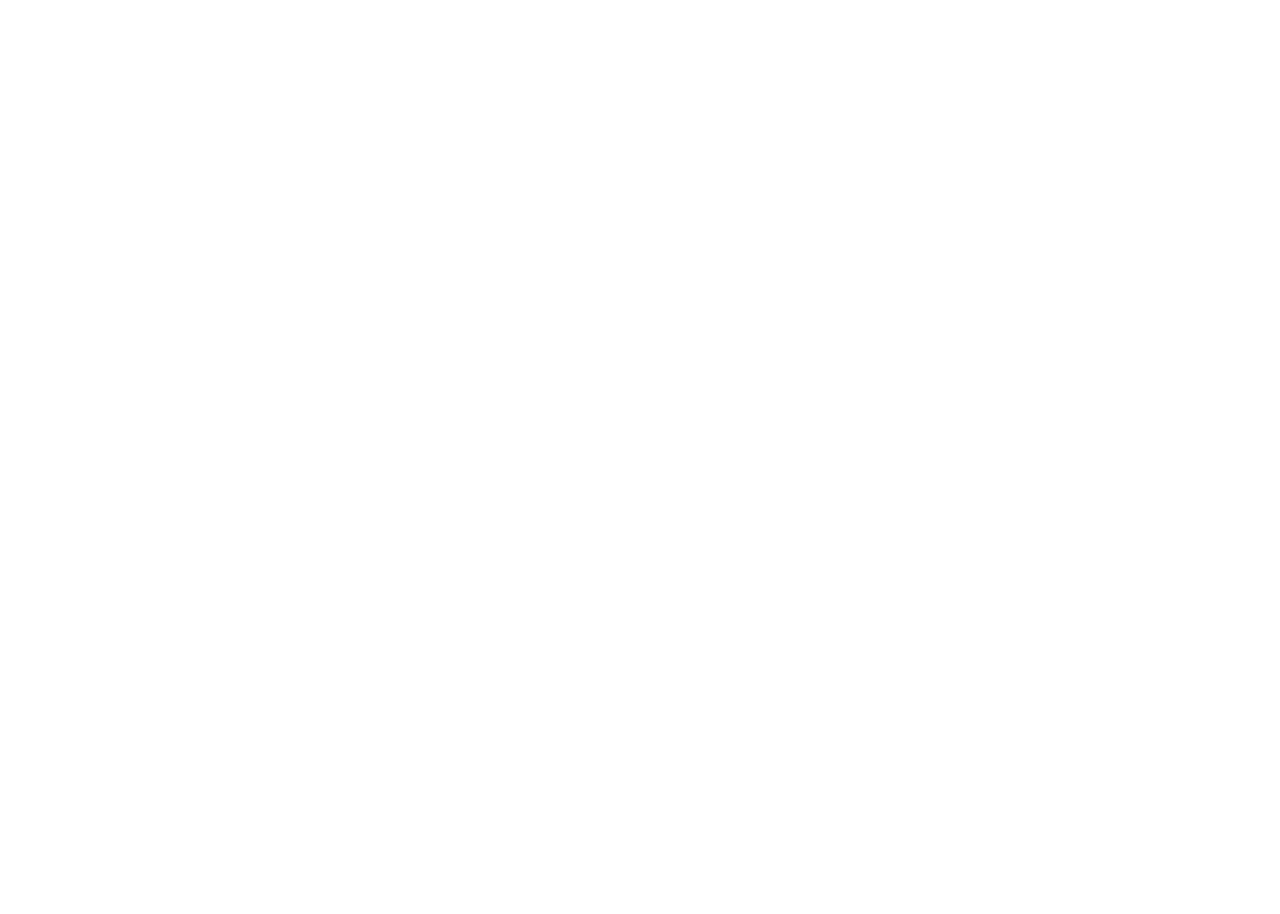
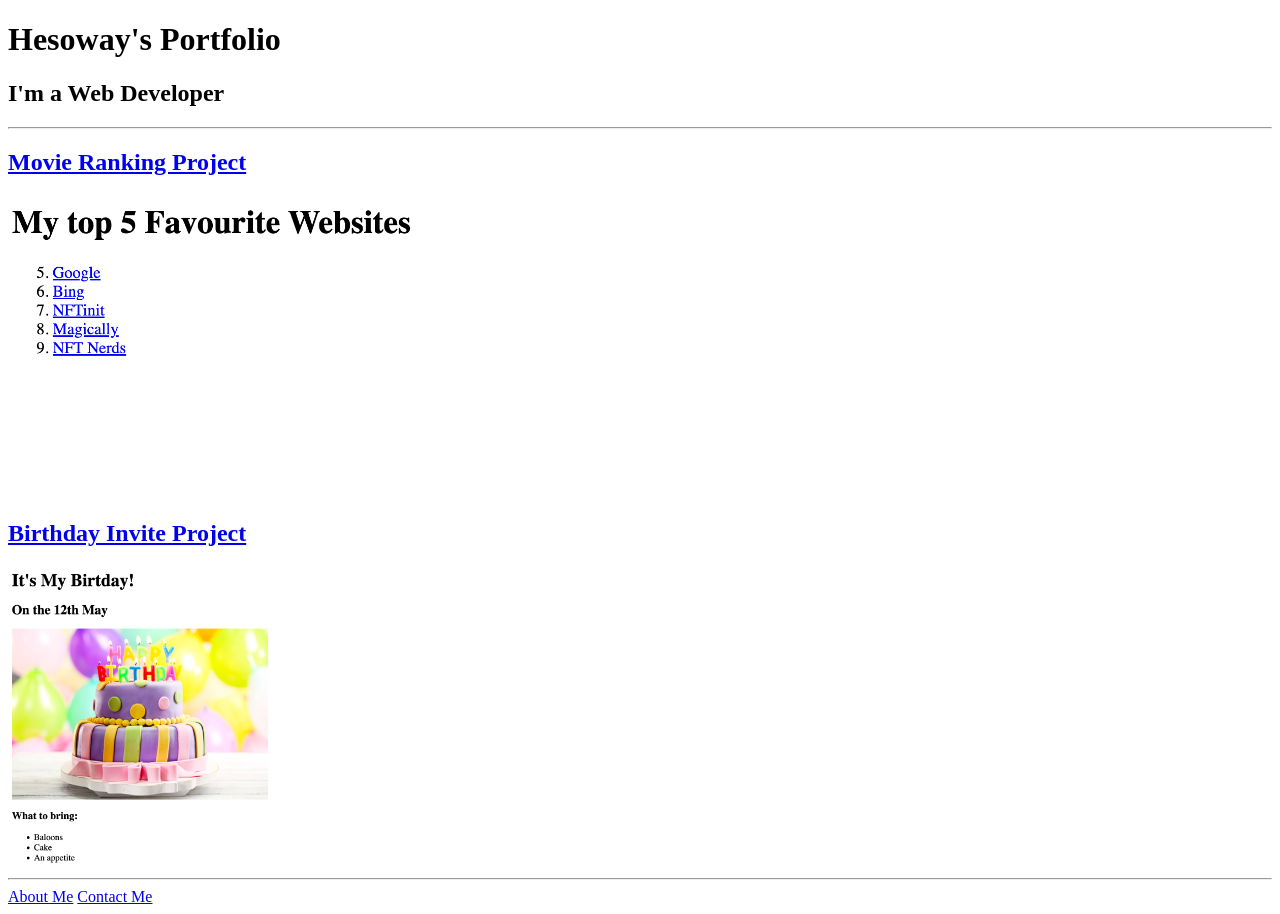
Before and after one commit to hesoway/html-portfolio, a plain HTML site: page index.html in a window 1280 px wide. Before the commit the page ends 800 px from the top, so only its background shows below. Drawn offline with Linux system fonts and the light colour scheme.

Commit message:
Update index.html

```diff
--- a/index.html
+++ b/index.html
@@ -1,15 +1,23 @@
-<!-- TODO 1: Create the HTML Boilerplate -->
+<!DOCTYPE html>
+<html lang="en">
 
-<!-- TODO 2: Add Your previous projects' HTML into the public folder -->
+<head>
+    <meta charset="UTF-8">
+    <meta http-equiv="X-UA-Compatible" content="IE=edge">
+    <meta name="viewport" content="width=device-width, initial-scale=1.0">
+    <title>Hesoway's Portfolio</title>
+</head>
 
-<!-- TODO 3: Take screenshots of your project previews and add the images to the images folder -->
+<body>
+    <h1>Hesoway's Portfolio</h1>
+    <h2>I'm a Web Developer</h2>
+    <hr />
+    <h2><a href="./public/movie-ranking.html">Movie Ranking Project</a></h2>
+    <img src="./assets/images/heso-top-movies.png" height="300"/><br />
+    <h2><a href="./public/birthday-invite.html">Birthday Invite Project</a></h2>
+    <img src="./assets/images/heso-birthday.png" height="300"/><br />
+    <hr />
+    <a href="./public/about.html">About Me</a> <a href="./public/contact.html">Contact Me</a>
 
-<!-- TODO 4: Add titles/subtitles etc. -->
-
-<!-- TODO 5: Add a link to the project pages -->
-
-<!-- TODO 6: Add images to show the project previews
-HINT for TODO 6: You can use the height attribute set to 200 to make the image smaller:
-https://developer.mozilla.org/en-US/docs/Web/HTML/Element/img#attr-height -->
-
-<!-- TODO 7: Add the Contact Me and About Me page links -->
+</body>
+</html>
```
